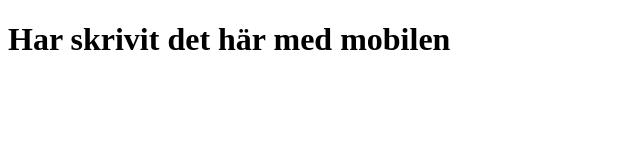
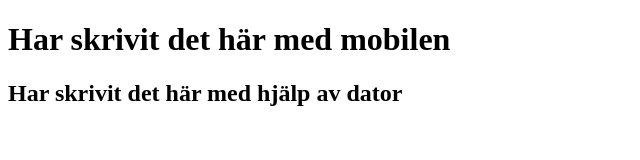
Before and after one commit to TiberiusGh/GithubTest, a plain HTML site: page index.html in a window 1280 px wide. Shown: the whole page, without its empty margins (0-640 px from the left). Drawn offline with Linux system fonts and the light colour scheme.

Commit message:
Har skrivit det här frn stationär dator

```diff
--- a/index.html
+++ b/index.html
@@ -7,5 +7,6 @@
   </head>
   <body>
     <h1>Har skrivit det här med mobilen</h1>
+    <h2>Har skrivit det här med hjälp av dator</h2>
   </body>
 </html>
```
